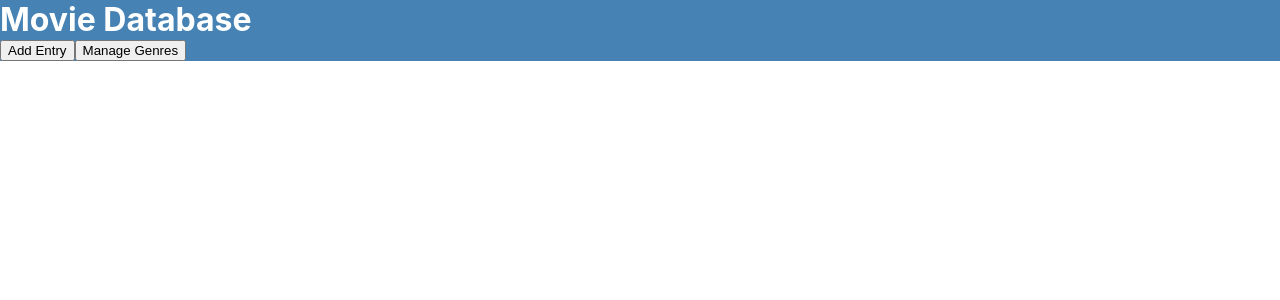
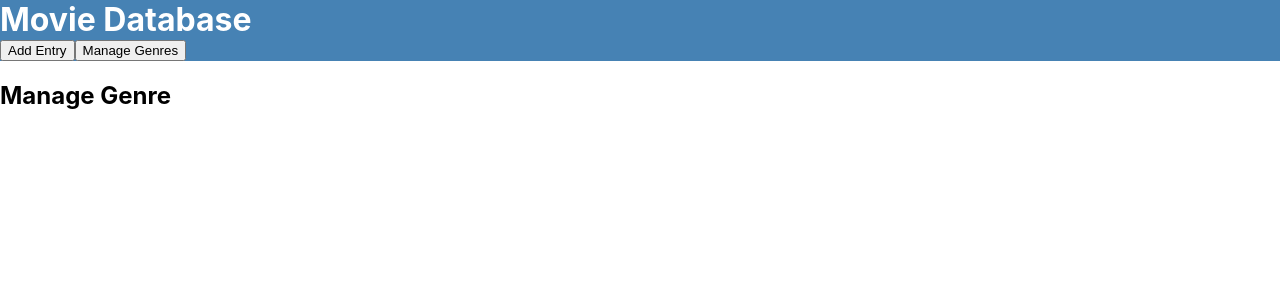
Before and after one commit to luketpena/movie-collection, a React (Create React App) app: page /#/manage in a window 1280 px wide. Shown: the top 300 px of the page. Built offline with nearby package versions, Linux system fonts and the light colour scheme.

Commit message:
Component basic layout

```diff
--- a/package.json
+++ b/package.json
@@ -11,6 +11,8 @@
     "react": "^16.12.0",
     "react-dom": "^16.12.0",
     "react-redux": "^7.1.3",
+    "react-router": "^5.1.2",
+    "react-router-dom": "^5.1.2",
     "react-scripts": "3.3.0"
   },
   "scripts": {
--- /dev/null
+++ b/src/components/AddEntry/AddEntry.js
@@ -0,0 +1,13 @@
+import React, {Component} from 'react';
+
+class AddEntry extends Component {
+  render() {
+    return (
+      <div>
+        <h2>Add Movie</h2>
+      </div>
+    )
+  }
+}
+
+export default AddEntry;
--- a/src/components/App/App.js
+++ b/src/components/App/App.js
@@ -1,11 +1,24 @@
 import React from 'react';
 import './App.css';
 import Header from '../Header/Header';
+
+//Navigation Imports
+import { HashRouter as Router, Route} from 'react-router-dom';
+import { Switch } from 'react-router';
+
+import AddEntry from '../AddEntry/AddEntry';
+import ManageGenre from '../ManageGenre/ManageGenre';
 
 function App() {
   return (
     <div className="App">
       <Header />
+      <Router>
+        <Switch>
+          <Route path='/add' component={AddEntry}/>
+          <Route path='/manage' component={ManageGenre}/>
+        </Switch>
+      </Router>
     </div>
   );
 }
--- /dev/null
+++ b/src/components/ManageGenre/ManageGenre.js
@@ -0,0 +1,13 @@
+import React, {Component} from 'react';
+
+class ManageGenre extends Component {
+  render() {
+    return (
+      <div>
+        <h2>Manage Genre</h2>
+      </div>
+    )
+  }
+}
+
+export default ManageGenre;
```
Also changed, not shown: 1 other file (tests, documents, lock files or other folders).
